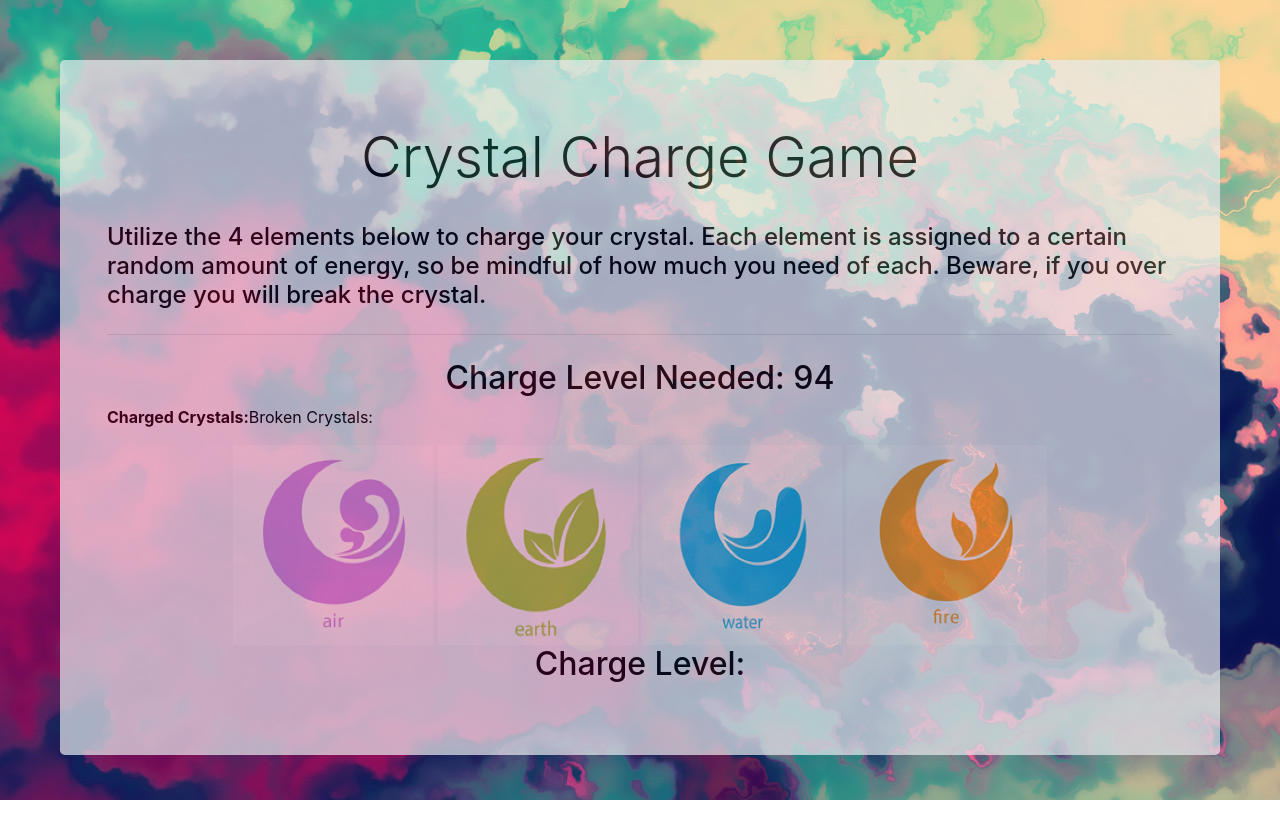
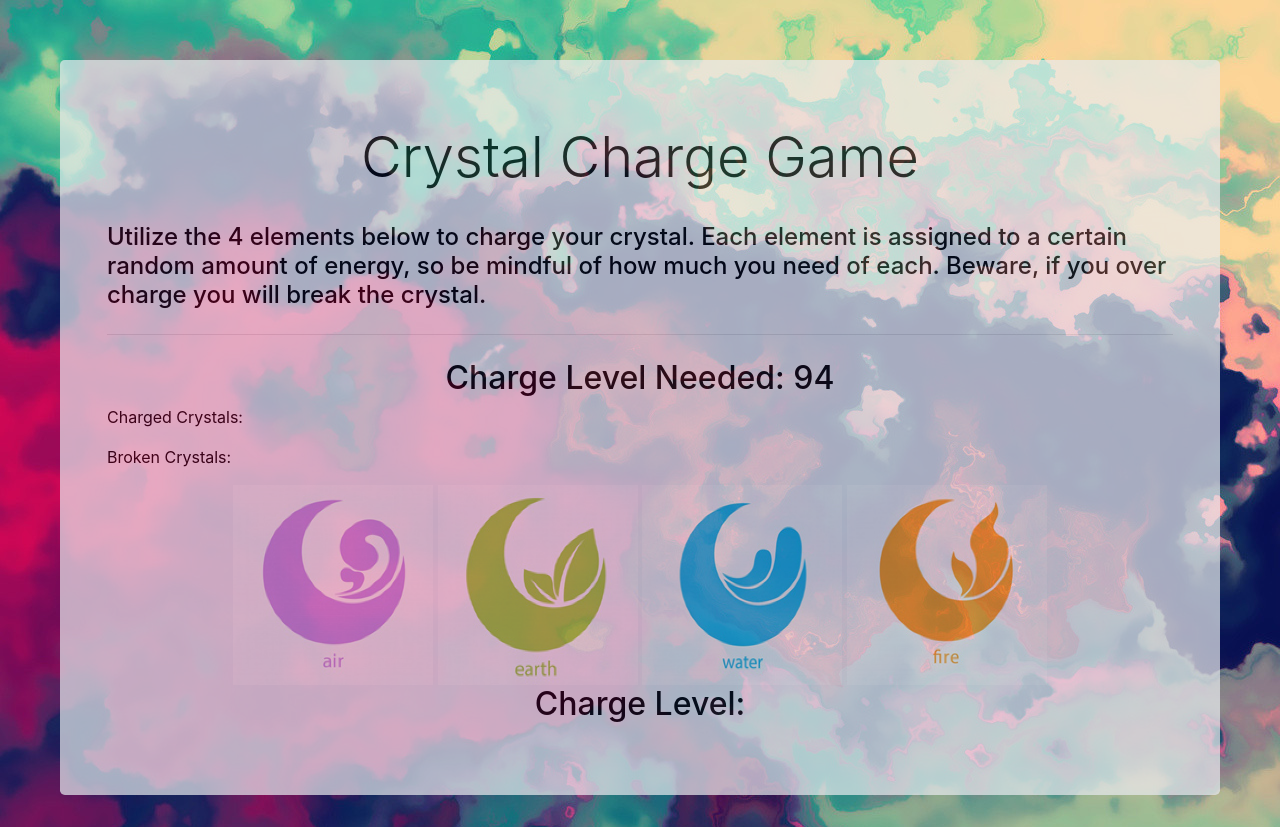
Before and after one commit to bpadil123/unit-4-game, a plain HTML site: page index.html in a window 1280 px wide. Before the commit the page ends 800 px from the top, so only its background shows below. Drawn offline with nearby package versions, Linux system fonts and the light colour scheme.

Commit message:
last push

```diff
--- a/index.html
+++ b/index.html
@@ -27,11 +27,9 @@
       </h2>
 
       <!-- figure out this -->
-      <div class="float-left score">
         <p> Charged Crystals:
           <span id="win"></span>
         </p>
-      </div>
       <p>Broken Crystals:
         <span id="loss"></span>
       </p>
```
